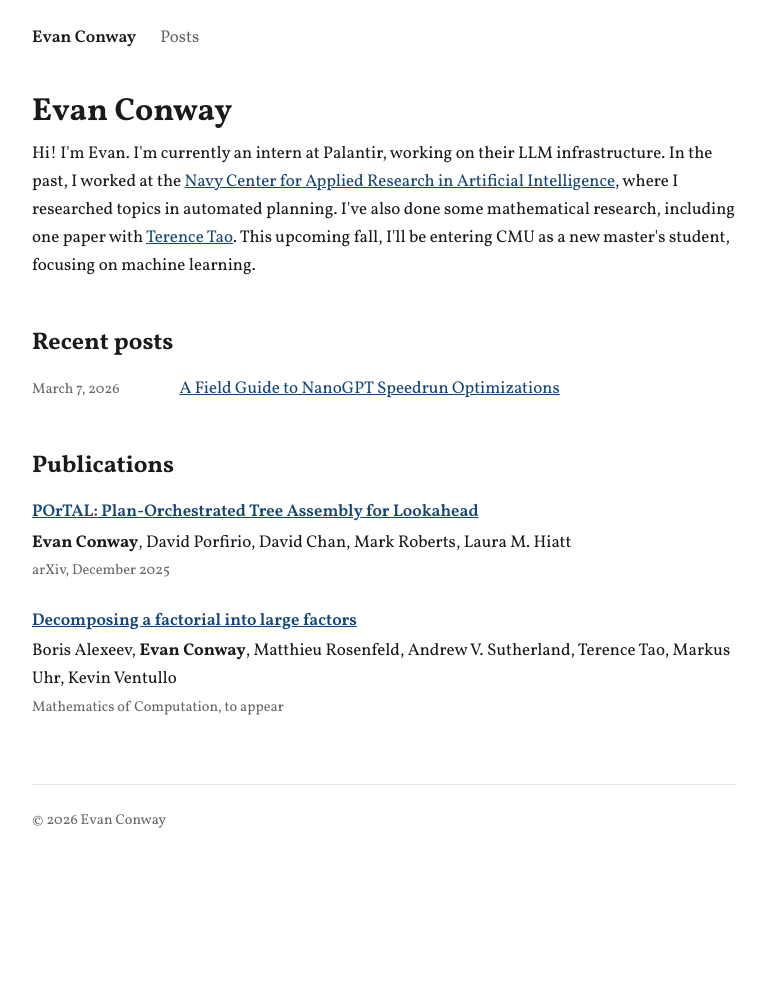
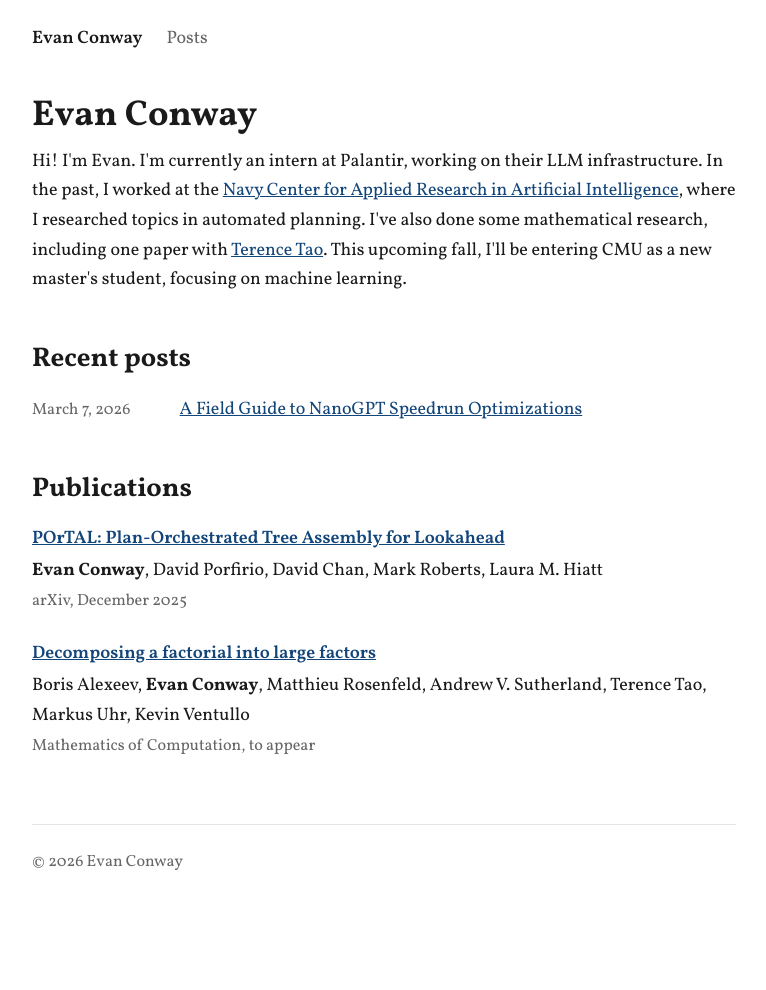
Before and after one commit to evan-conway/evanjayconway.com, a Jekyll site: the page built from index.html, in a window 1280 px wide. Shown: the whole page, without its empty margins (256-1022 px from the left). Built offline with Jekyll 4.4.1, drawn with Linux system fonts in a browser that asks for light colours; before the commit the page ends 945 px from its top, so only the background shows below that.

Commit message:
bump the body size to 18px for Vollkorn
Vollkorn's x-height is 13% shorter than the previous face's at the same
nominal size, so 17px read too small. 18px closes most of that gap and
leaves ~76 characters per line at the 46rem measure.

Sizes that should track the body -- headings, captions, footnotes, the
venue line -- move from rem to em so they follow this one value instead
of staying pinned to the browser's root size. Keeps oldstyle figures,
which are Vollkorn's default.

Removes the throwaway size preview page.

Co-Authored-By: Claude Opus 5 <noreply@anthropic.com>
Claude-Session: https://claude.ai/code/session_0193TQoBMkomC7HU7sxe4Y7a

```diff
--- a/assets/css/main.css
+++ b/assets/css/main.css
@@ -75,13 +75,16 @@ mjx-container[display="true"] {
 
 /*
   The 46rem measure is the single number controlling line length, at roughly
-  80 characters per line.
+  76 characters per line at this size.
 
   Georgia is the fallback because it's the closest widely installed serif, so
   the swap when Vollkorn loads is barely visible.
 
-  Note: Vollkorn has a small x-height, so it reads smaller than its nominal
-  font-size suggests. Raising the size is the lever for that, not the leading.
+  Vollkorn has a small x-height, so it reads smaller than its nominal size --
+  which is why the body is 1.125rem rather than the 1.0625rem that suited the
+  previous face. Everything else that should scale with it (headings, captions,
+  footnotes) is sized in `em` so it tracks this one value; sizes in `rem` are
+  deliberately pinned to the browser's root size instead.
 */
 body {
   max-width: 46rem;
@@ -89,7 +92,7 @@ body {
   padding: 0 1rem 6rem;
 
   font-family: "Vollkorn", Georgia, serif;
-  font-size: 1.0625rem;
+  font-size: 1.125rem;
   line-height: 1.65;
   color: #1a1a1a;
   background: #fff;
@@ -119,21 +122,21 @@ h4 {
 }
 
 h1 {
-  font-size: 2rem;
+  font-size: 2em;
 }
 
 h2 {
-  font-size: 1.5rem;
+  font-size: 1.5em;
   margin-top: 3rem;
 }
 
 h3 {
-  font-size: 1.2rem;
+  font-size: 1.2em;
   margin-top: 2rem;
 }
 
 h4 {
-  font-size: 1.05rem;
+  font-size: 1.05em;
   margin-top: 1.5rem;
 }
 
@@ -200,7 +203,7 @@ figure img + img {
 
 figcaption {
   margin-top: 0.5rem;
-  font-size: 0.9rem;
+  font-size: 0.9em;
   color: #666;
   text-align: center;
 }
@@ -236,7 +239,7 @@ td {
   margin-top: 1rem;
   padding-top: 1.5rem;
   border-top: 1px solid #e5e5e5;
-  font-size: 0.9rem;
+  font-size: 0.9em;
   color: #444;
 }
 
@@ -266,7 +269,7 @@ td {
   margin-top: 4rem;
   padding-top: 1.5rem;
   border-top: 1px solid #e5e5e5;
-  font-size: 0.9rem;
+  font-size: 0.9em;
   color: #666;
 }
 
@@ -295,7 +298,7 @@ td {
 }
 
 .publication-venue {
-  font-size: 0.9rem;
+  font-size: 0.9em;
   color: #666;
 }
 
@@ -312,5 +315,5 @@ td {
   display: inline-block;
   min-width: 9rem;
   color: #666;
-  font-size: 0.9rem;
+  font-size: 0.9em;
 }
```
